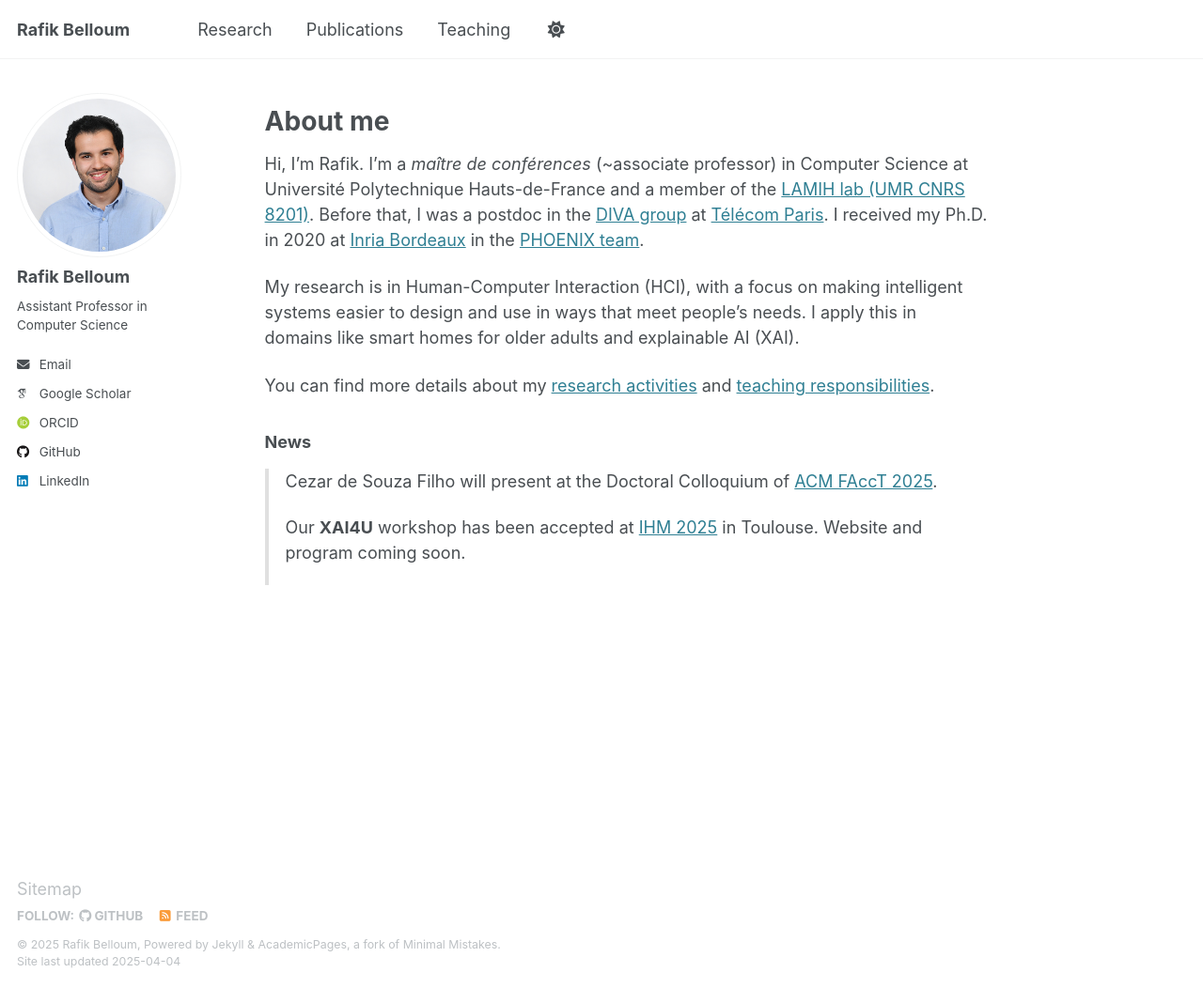
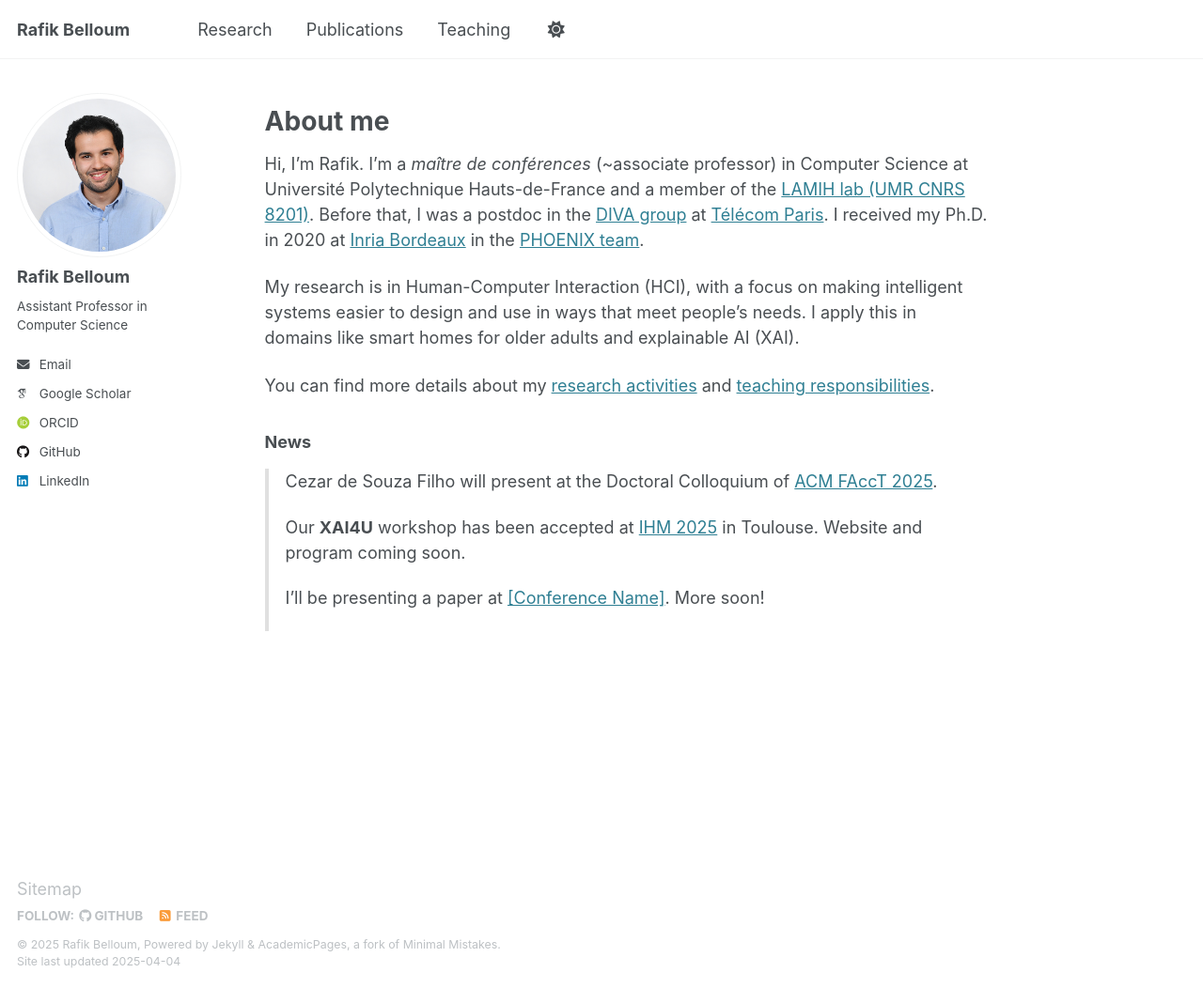
Before and after one commit to rafik-belloum/rafik-belloum.github.io, a Jekyll site: the page built from _pages/about.md, in a window 1280 px wide and 1052 px high. Shown: the whole window at 94% size. Built offline with Jekyll 4.4.1, drawn with Linux system fonts in a browser that asks for light colours; some web fonts are replaced.

Commit message:
Update about.md

```diff
--- a/_pages/about.md
+++ b/_pages/about.md
@@ -30,13 +30,9 @@ You can find more details about my [research activities](/research/) and [teachi
       <a href="https://ihm2025.afihm.org/" target="_blank">IHM 2025</a> in Toulouse. Website and program coming soon.
     </li>
 
-
-
-    <!-- You can add more news items below -->
-    <!--
-    <li style="margin-bottom: 1.2em;">
+   <li style="margin-bottom: 1.2em;">
       I’ll be presenting a paper at <a href="#">[Conference Name]</a>. More soon!
     </li>
-    -->
+
   </ul>
 </div>
```
